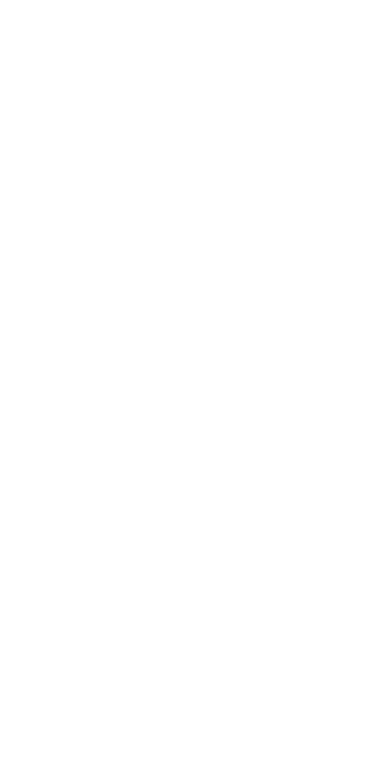
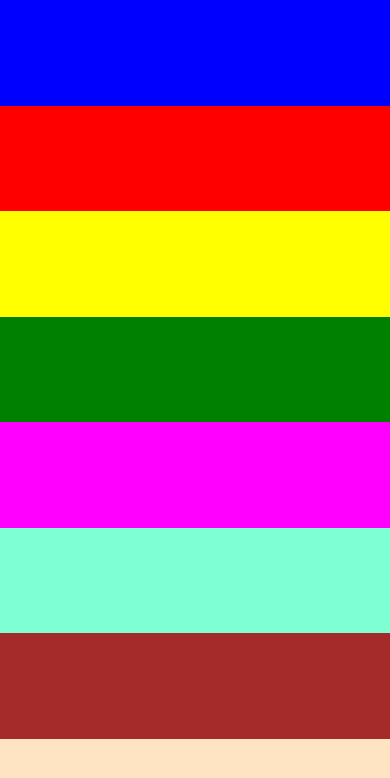
Before and after one commit to SunRise-afk/Calculator-Project, a React Native app: screen / in a window 390 px wide. Shown: the top 778 px of the page. Built offline with nearby package versions, Linux system fonts and the light colour scheme.

Commit message:
splitting screen on rows

```diff
--- a/App.js
+++ b/App.js
@@ -5,7 +5,14 @@ import { StyleSheet, Text, View } from 'react-native';
 export default function App() {
   return (
     <View style={styles.container}>
-
+      <View style = {styles.emptyBar}></View>
+      <View style = {styles.calculationString}></View>
+      <View style = {styles.greyDivRow}></View>
+      <View style = {styles.memoryRow}></View>
+      <View style = {styles.firstRow}></View>
+      <View style = {styles.secondRow}></View>
+      <View style = {styles.thirdRow}></View>
+      <View style = {styles.fourthRow}></View>
     </View>
   );
 }
@@ -13,8 +20,38 @@ export default function App() {
 const styles = StyleSheet.create({
   container: {
     flex: 1,
-    backgroundColor: '#fff',
-    alignItems: 'center',
-    justifyContent: 'center',
+    backgroundColor: '#000',
+  },
+  emptyBar:{
+    flex: 1,
+    backgroundColor: 'blue',
+  },
+  calculationString:{
+    flex: 1,
+    backgroundColor: 'red',
+  },
+  greyDivRow:{
+    flex: 1,
+    backgroundColor: 'yellow',
+  },
+  memoryRow:{
+    flex: 1,
+    backgroundColor: 'green'
+  },
+  firstRow:{
+    flex: 1,
+    backgroundColor: 'magenta',
+  },
+  secondRow:{
+    flex: 1,
+    backgroundColor: 'aquamarine'
+  },
+  thirdRow:{
+    flex: 1,
+    backgroundColor: 'brown'
+  },
+  fourthRow:{
+    flex: 1,
+    backgroundColor: 'bisque'
   },
 });
```
